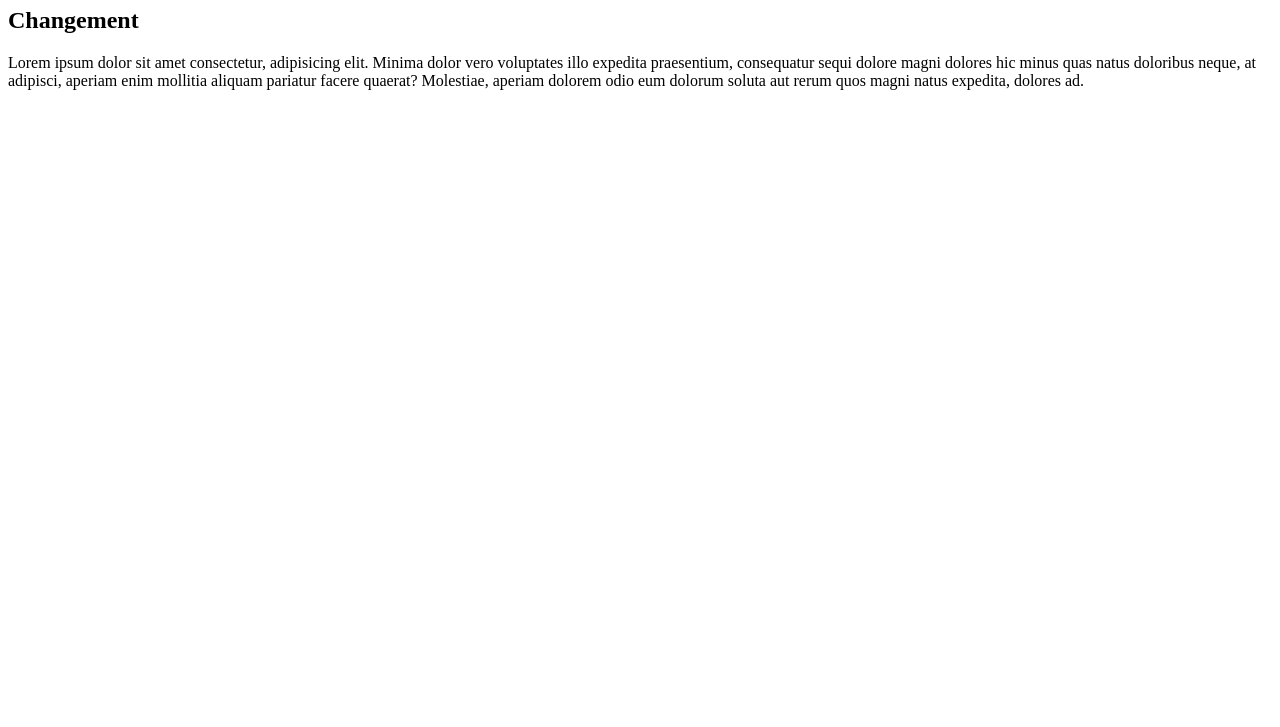
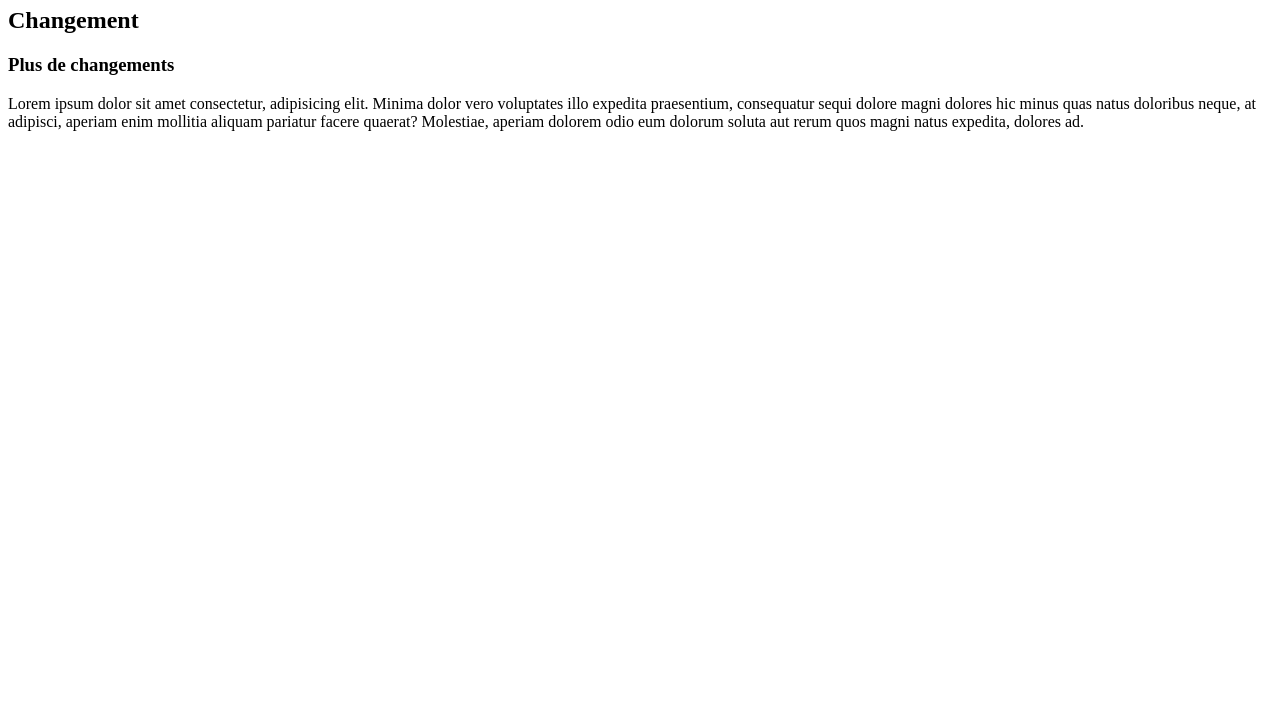
Before and after one commit to liliaouldhocine/cours7-edw2, a plain HTML site: page index.html in a window 1280 px wide. Shown: the part 73-800 px from the top of the page. Drawn offline with Linux system fonts and the light colour scheme.

Commit message:
Un autre changement mais sur une nouvelle branche

```diff
--- a/index.html
+++ b/index.html
@@ -8,6 +8,8 @@
   <body>
     <h1>N'importe quoi</h1>
     <h2>Changement</h2>
+
+    <h3>Plus de changements</h3>
     <p>
       Lorem ipsum dolor sit amet consectetur, adipisicing elit. Minima dolor
       vero voluptates illo expedita praesentium, consequatur sequi dolore magni
```
